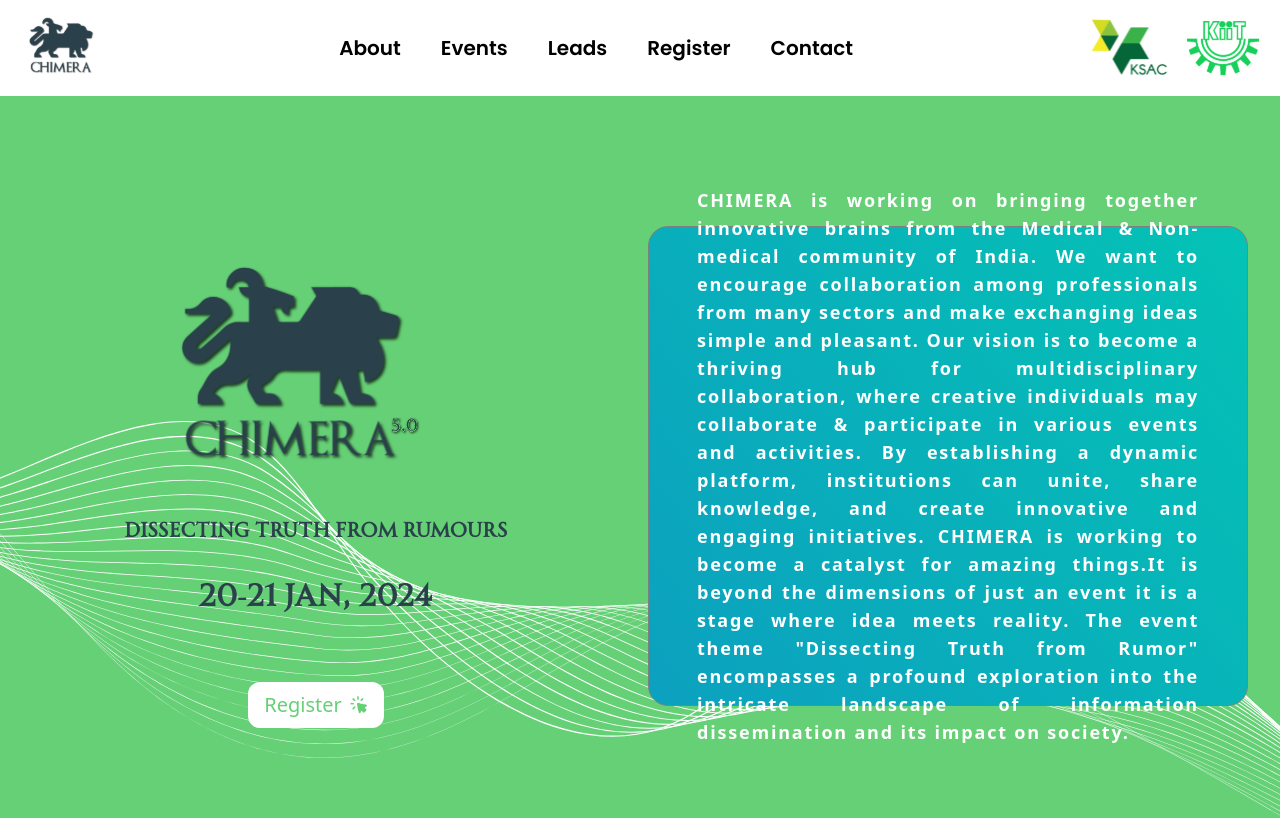
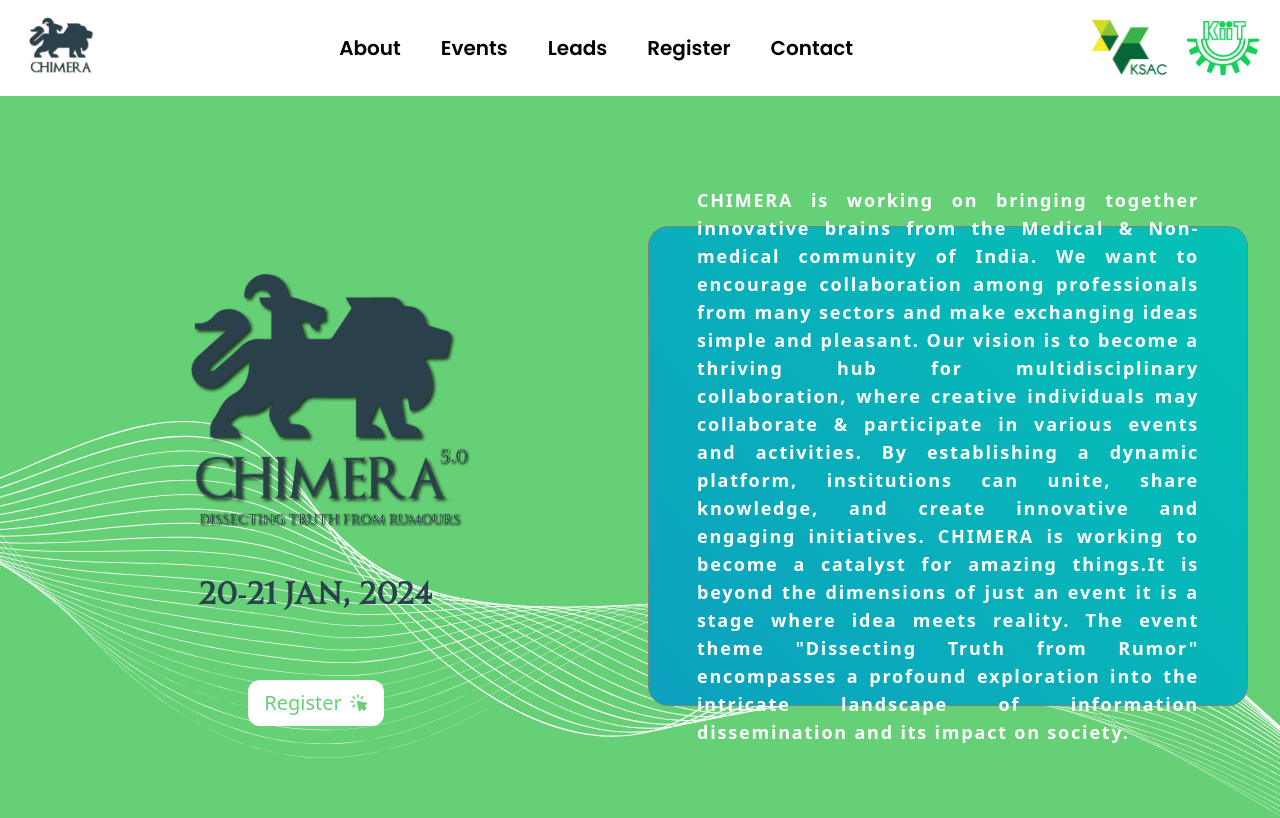
Before and after one commit to AdityaBhardwaj04/chimera, a React (Vite) app in the folder chimera/: page / in a window 1280 px wide. Shown: the top 818 px of the page. Built offline with nearby package versions, Linux system fonts and the light colour scheme.

Commit message:
prize pool change

```diff
--- a/chimera/src/pages/homePage.jsx
+++ b/chimera/src/pages/homePage.jsx
@@ -31,11 +31,6 @@ const HomePage = () => {
                                             alt=""
                                             className="self-start "
                                         />
-                                    </div>
-                                    <div className="">
-                                        <h1 className="justify-center text-sm font-bold md:text-base lg:text-xl text-logo-color leading-3 font-AllRounder text-[#2A404A]">
-                                            Dissecting Truth from Rumours
-                                        </h1>
                                     </div>
                                     <div className="">
                                         <h1 className="justify-center text-xl font-bold md:text-2xl lg:text-3xl text-logo-color leading-3 font-AllRounder text-[#2A404A]">
```
Also changed, not shown: chimera/src/images/Group 1.svg, chimera/src/images/prizePool.png.
